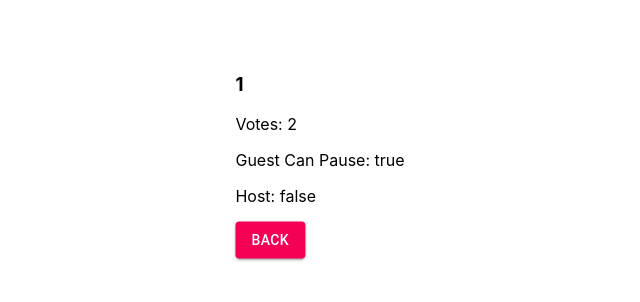
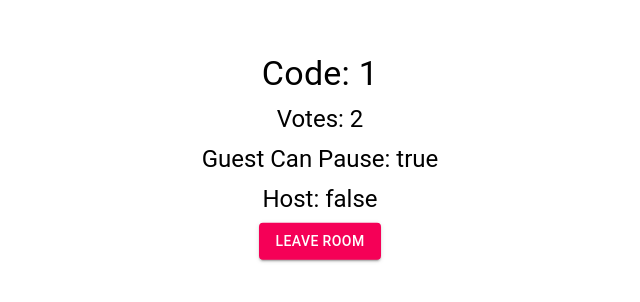
Before and after one commit to elsowiny/HousePartySpotify, a React (Create React App) app in the folder music_controller/frontend/: page /room/1 in a window 1280 px wide. Shown: the part 244-546 px from the top of the page, without its empty margins (320-960 px from the left). Built offline with nearby package versions, Linux system fonts and the light colour scheme; no server answers.

Commit message:
Added leave button for leaving a room and fixed problems associated with the redirecting and allowed for a callback function with the props of the room functioncal component that updates the parent component's state so that it doesn't think we have a room code and redirects us to a room

```diff
--- a/music_controller/frontend/src/components/HomePage.jsx
+++ b/music_controller/frontend/src/components/HomePage.jsx
@@ -25,6 +25,10 @@ function HomePage(props) {
       )
   }
 
+  function clearRoomCode(){
+        setRoomCode(null);
+  }
+
   useEffect(() => {
 
     async function  isUserInRoom(){
@@ -46,7 +50,11 @@ function HomePage(props) {
           }}></Route>
                   <Route exact path="/join" component={RoomJoinPage}></Route>
                   <Route exact path="/create" component={CreateRoomPage}></Route>
-                  <Route path="/room/:roomCode" component={Room}></Route>
+                  <Route
+                      path="/room/:roomCode"
+                       render={(props)=>{
+                         return <Room {...props} leaveRoomCallback={clearRoomCode} />;
+                       }}></Route>
 
         </Switch>
       </Router>
--- a/music_controller/frontend/src/components/Room.jsx
+++ b/music_controller/frontend/src/components/Room.jsx
@@ -1,12 +1,12 @@
 import React, { useState, useEffect } from 'react';
+import {Grid, Button, Typography } from '@material-ui/core';
 // Import useParams
 import { useParams } from "react-router-dom";
-import {
-    Button
-  } from '@material-ui/core';
 
-  import { Link } from 'react-router-dom';
-function Room() {
+import { useHistory } from "react-router";
+
+function Room(props) {
+    const history = useHistory();
     let params = useParams();
     const defaultVotes = 2;
     const [guestCanPause, setGuestCanPause] = useState(true);
@@ -16,9 +16,15 @@ function Room() {
     const roomCode = params.roomCode;
 
     const getRoomDetails = () => {
-        fetch('/api/get-room' + '?code=' + roomCode).then((response) =>
-            response.json()
-        ).then((data) => {
+        fetch('/api/get-room' + '?code=' + roomCode)
+            .then((response) =>{
+              if(!response.ok){
+                props.leaveRoomCallback();
+                history.push('/');
+              }
+               return response.json()
+
+                  }).then((data) => {
             setVotes(data.votes_to_skip);
             setGuestCanPause(data.guest_can_pause);
             setIsHost(data.is_host);
@@ -27,7 +33,57 @@ function Room() {
     }
 
     getRoomDetails();
+
+    const leaveButtonPressed = () =>{
+            const requestOptions = {
+                method: 'POST',
+                headers: {"Content-Type": "application/json"},
+            };
+            fetch('/api/leave-room', requestOptions).then((_reponse)=>{
+              props.leaveRoomCallback();
+              history.push('/');
+            });
+    }
+
     return (
+          <Grid container spacing={1}>
+                <Grid item xs={12} align="center">
+                    <Typography variant="h4" component="h4">
+                      Code: {roomCode}
+                    </Typography>
+                </Grid>
+                <Grid item xs={12} align="center">
+                <Typography variant="h5" component="h5">
+                      Votes: {votesToSkip}
+                    </Typography>
+                </Grid>
+                <Grid item xs={12} align="center">
+                <Typography variant="h5" component="h5">
+                      Guest Can Pause: {guestCanPause.toString()}
+                    </Typography>
+                </Grid>
+                <Grid item xs={12} align="center">
+                <Typography variant="h5" component="h5">
+                      Host: {isHost.toString()}
+                    </Typography>
+                   </Grid>
+                <Grid item xs={12} align="center">
+                        <Button variant="contained" color="secondary" onClick={leaveButtonPressed}>
+                          Leave Room
+                        </Button>
+                   </Grid>
+
+          </Grid>
+
+
+
+    );
+  }
+
+  export default Room;
+
+  /*
+
       <div className="Room">
           <h3>{roomCode}</h3>
            <p>Votes: {votesToSkip}</p>
@@ -36,7 +92,5 @@ function Room() {
 
            <Button color="secondary" variant="contained" to="/" component={Link}>Back</Button>
       </div>
-    );
-  }
 
-  export default Room;
+  */
```
